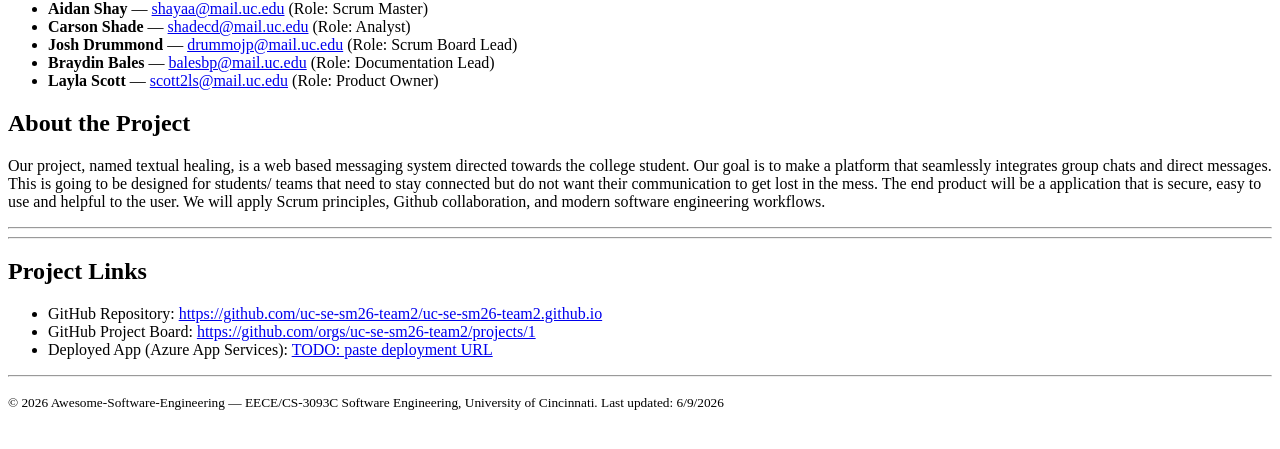
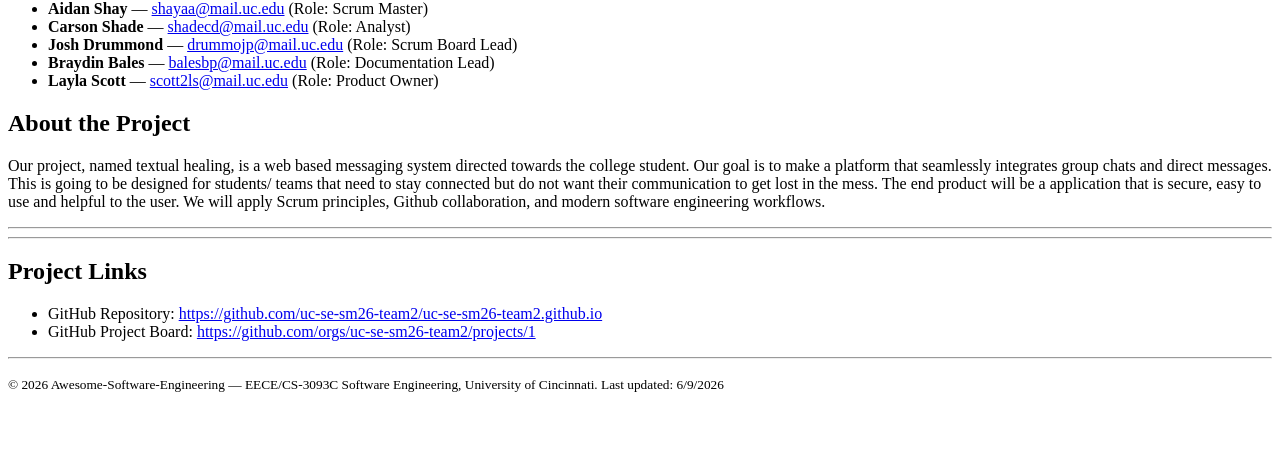
Before and after one commit to uc-se-sm26-team2/uc-se-sm26-team2.github.io, a plain HTML site: page index.html in a window 1280 px wide. Shown: the part 201-650 px from the top of the page. Drawn offline with Linux system fonts and the light colour scheme.

Commit message:
Comment out Azure App Services deployment link
Comment out the deployed app link in index.html

```diff
--- a/index.html
+++ b/index.html
@@ -77,7 +77,7 @@
       <ul>
         <li>GitHub Repository: <a href="https://github.com/uc-se-sm26-team2/uc-se-sm26-team2.github.io">https://github.com/uc-se-sm26-team2/uc-se-sm26-team2.github.io</a></li>
         <li>GitHub Project Board: <a href="https://github.com/orgs/uc-se-sm26-team2/projects/1">https://github.com/orgs/uc-se-sm26-team2/projects/1</a></li>
-        <li>Deployed App (Azure App Services): <a href="https://TODO.azurewebsites.net">TODO: paste deployment URL</a></li>
+        <!-- <li>Deployed App (Azure App Services): <a href="https://TODO.azurewebsites.net">TODO: paste deployment URL</a></li> -->
       </ul>
     </section>
 
```
